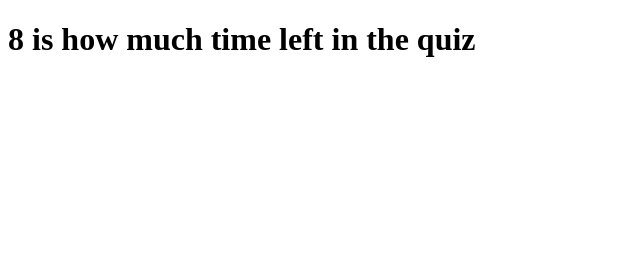
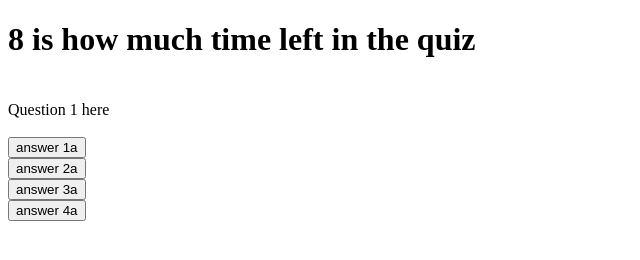
Before and after one commit to Thewa55/CodeQuiz, a plain HTML site: page index.html in a window 1280 px wide. Both pictures are taken after a click on the button "Start Quiz!". Shown: the whole page, without its empty margins (0-640 px from the left). Drawn offline with Linux system fonts and the light colour scheme.

Commit message:
Added four buttons to the html, added attributes to the buttons and coded some logic in JS

```diff
--- a/index.html
+++ b/index.html
@@ -13,6 +13,17 @@
             Start Quiz!
         </button>
     </div>
+    <div id = "question"></div>
+      <br>
+      <div>
+        <button id = "answer1" class = "button"></button>
+        <br>
+        <button id = "answer2" class = "button"></button>
+        <br>
+        <button id = "answer3" class = "button"></button>
+        <br>
+        <button id = "answer4" class = "button"></button>
+    </div>
     <script src="./script.js"></script>
 </body>
 </html>
--- a/script.js
+++ b/script.js
@@ -1,13 +1,25 @@
 var startBut = document.querySelector("#start")
 var headerEl = document.querySelector("#header")
+var questionEl = document.querySelector("#question")
+var answer1El = document.querySelector("#answer1")
+var answer2El = document.querySelector("#answer2")
+var answer3El = document.querySelector("#answer3")
+var answer4El = document.querySelector("#answer4")
+var buttonsEl = document.querySelector(".button")
 var quizTimer = 10
+var i = 0
 
 
+headerEl.textContent = "Welcome to the code quiz!"
+answer1El.setAttribute("style", "visibility: hidden");
+answer2El.setAttribute("style", "visibility: hidden");
+answer3El.setAttribute("style", "visibility: hidden");
+answer4El.setAttribute("style", "visibility: hidden");
 
 var codingPool = {
   "codingQuest": [
     {
-      "question": "Question 1 here",
+      "questions": "Question 1 here",
       "sel": [
         "answer 1a",
         "answer 2a",
@@ -17,7 +29,7 @@ var codingPool = {
       "answer": "answer 1a"
     },
     {
-      "question": "Question 2 here",
+      "questions": "Question 2 here",
       "sel": [
         "answer 1b",
         "answer 2b",
@@ -27,7 +39,7 @@ var codingPool = {
       "answer": "answer 2b"
     },
     {
-      "question": "Question 3 here",
+      "questions": "Question 3 here",
       "sel": [
         "answer 1c",
         "answer 2c",
@@ -38,15 +50,51 @@ var codingPool = {
       }
   ]
 }
+console.log(codingPool.codingQuest[0].questions)
+console.log(codingPool.codingQuest[0].sel[0])
+console.log(codingPool.codingQuest[0].sel[1])
+console.log(codingPool.codingQuest[0].sel[2])
+console.log(codingPool.codingQuest[0].sel[3])
+console.log(codingPool.codingQuest.length)
+
+function visibility(){
+  startBut.setAttribute("style", "visibility: hidden");
+  answer1El.setAttribute("style", "visibility: visible");
+  answer2El.setAttribute("style", "visibility: visible");
+  answer3El.setAttribute("style", "visibility: visible");
+  answer4El.setAttribute("style", "visibility: visible");
+}
 
 
-headerEl.textContent = "Welcome to the code quiz!"
+
+function questionLoop(){
+  questionEl.innerText = codingPool.codingQuest[i].questions;
+  answer1El.textContent = codingPool.codingQuest[i].sel[0];
+  answer2El.textContent = codingPool.codingQuest[i].sel[1];
+  answer3El.textContent = codingPool.codingQuest[i].sel[2];
+  answer4El.textContent = codingPool.codingQuest[i].sel[3];
+  buttonsEl.addEventListener("click",function(){
+  for(i = 0; i < codingPool.codingQuest.length; i++){
+    questionEl.innerText = codingPool.codingQuest[i].questions;
+    answer1El.textContent = codingPool.codingQuest[i].sel[0];
+    answer2El.textContent = codingPool.codingQuest[i].sel[1];
+    answer3El.textContent = codingPool.codingQuest[i].sel[2];
+    answer4El.textContent = codingPool.codingQuest[i].sel[3];
+    }
+  })
+}
+
+
 
 function quizStart() {
-    startBut.setAttribute("style", "visibility: hidden");
-    var timerInterval = setInterval(function() {
+  headerEl.textContent = ""
+  var timerInterval = setInterval(function() {
       quizTimer--;
       headerEl.textContent = quizTimer + " is how much time left in the quiz";
+      visibility()
+      if(quizTimer> 0.00001){
+        questionLoop()
+      }
       if(quizTimer === 0) {
         clearInterval(timerInterval);
         headerEl.textContent = "Quiz is done!"
```
